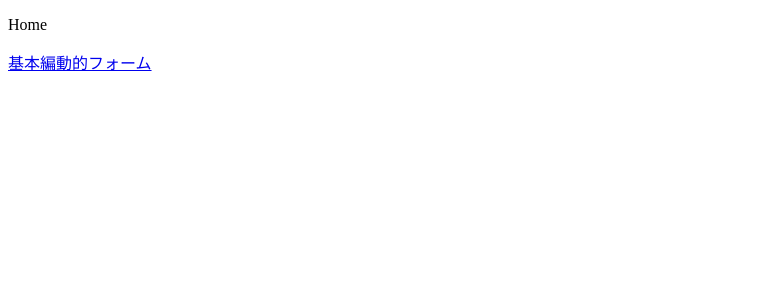
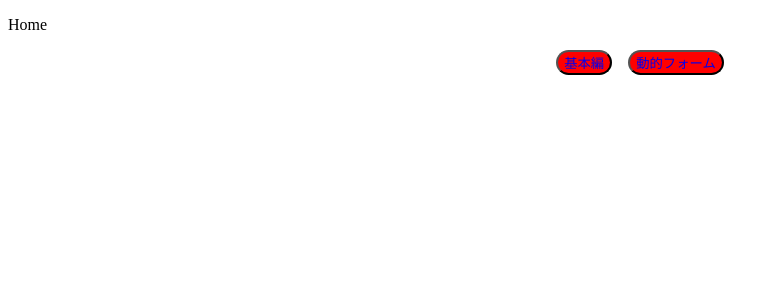
Before and after one commit to azufb/sampleFormAppWithVite, a React (Vite) app: page / in a window 1280 px wide. Shown: the top 300 px of the page, without its empty margins (0-779 px from the left). Built offline with nearby package versions, Linux system fonts and the light colour scheme.

Commit message:
作成したコンポーネントを適用

```diff
--- a/src/components/ContentsMenu.tsx
+++ b/src/components/ContentsMenu.tsx
@@ -1,11 +1,16 @@
 import { Link } from "react-router-dom";
+import { MenuList, MenuButton } from '../styles/ContentsMenu';
 
 const ContentsMenu = () => {
     return (
-        <div>
-            <Link to='form'>基本編</Link>
-            <Link to='dynamicForm'>動的フォーム</Link>
-        </div>
+        <MenuList>
+            <MenuButton>
+                <Link to='form'>基本編</Link>
+            </MenuButton>
+            <MenuButton>
+                <Link to='dynamicForm'>動的フォーム</Link>
+            </MenuButton>
+        </MenuList>
     );
 };
 
```
